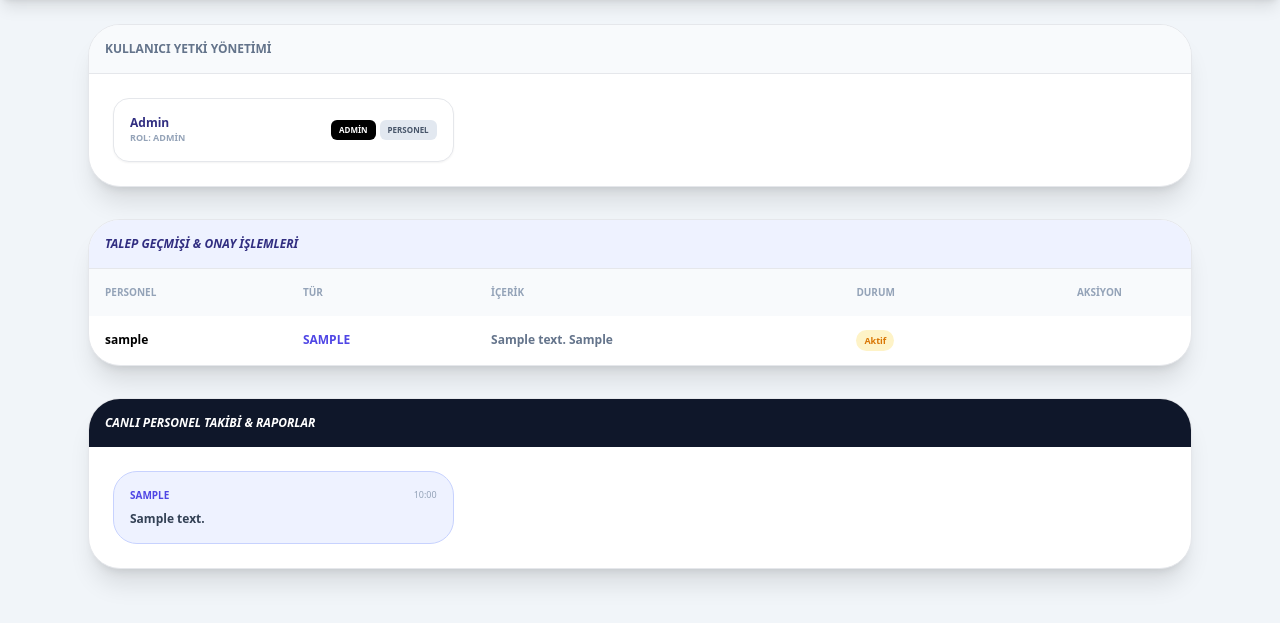
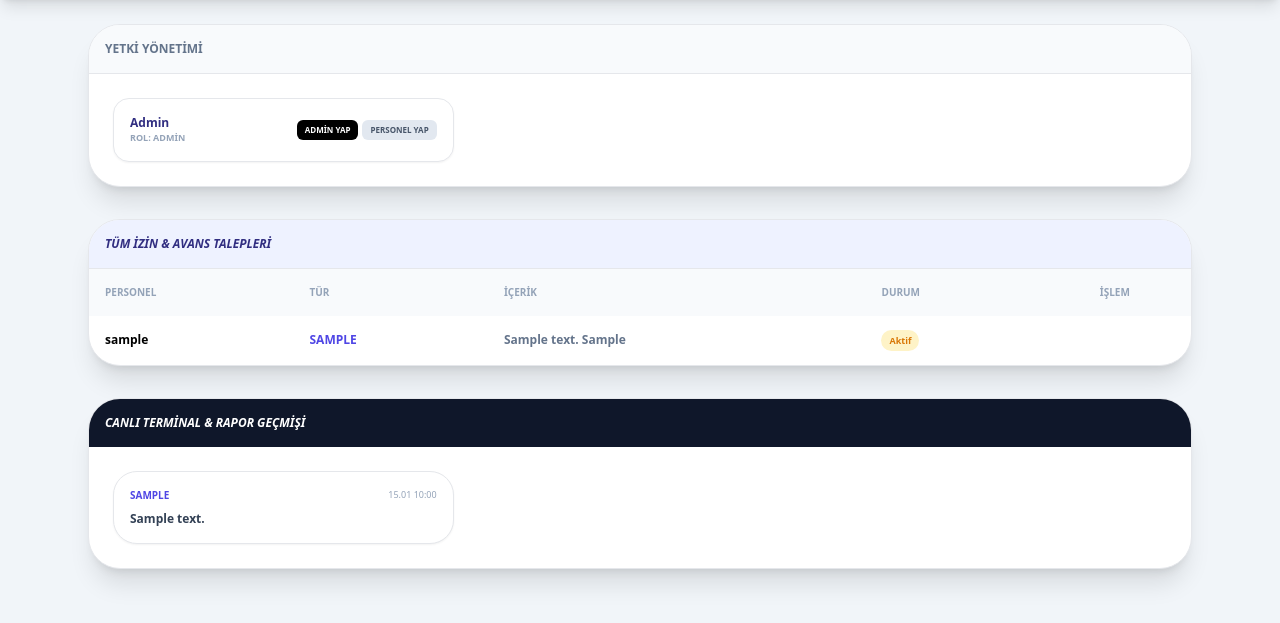
Before and after one commit to sametyalcin231/PTS_Sistemi, a Flask app: page /admin_panel in a window 1280 px wide. Shown: the part 63-686 px from the top of the page. Run offline with Flask 3, Linux system fonts and the light colour scheme; a user stored in the database is signed in; data comes from the database, SQL or seed files in the repository; tables that the repository leaves empty hold one stand-in row (values such as "Sample post"); some libraries are stand-ins or nearby versions.

Commit message:
Update admin.html

```diff
--- a/templates/admin.html
+++ b/templates/admin.html
@@ -18,7 +18,7 @@
 
     <main class="max-w-6xl mx-auto p-6 space-y-8">
         <div class="bg-white rounded-[2rem] shadow-xl overflow-hidden border">
-            <div class="p-4 bg-slate-50 border-b font-black text-xs uppercase text-slate-500">Kullanıcı Yetki Yönetimi</div>
+            <div class="p-4 bg-slate-50 border-b font-black text-xs uppercase text-slate-500">Yetki Yönetimi</div>
             <div class="p-6 grid grid-cols-1 md:grid-cols-2 lg:grid-cols-3 gap-4">
                 {% for u in users %}
                 <div class="p-4 border rounded-2xl flex justify-between items-center bg-white shadow-sm">
@@ -27,8 +27,8 @@
                         <p class="text-[9px] font-bold text-slate-400 uppercase">Rol: {{ u.role }}</p>
                     </div>
                     <div class="flex gap-1">
-                        <a href="/admin/set_role/{{ u.id }}/admin" class="text-[8px] bg-black text-white px-2 py-1 rounded-md font-black">ADMİN</a>
-                        <a href="/admin/set_role/{{ u.id }}/personel" class="text-[8px] bg-slate-200 text-slate-600 px-2 py-1 rounded-md font-black">PERSONEL</a>
+                        <a href="/admin/set_role/{{ u.id }}/admin" class="text-[8px] bg-black text-white px-2 py-1 rounded-md font-black">ADMİN YAP</a>
+                        <a href="/admin/set_role/{{ u.id }}/personel" class="text-[8px] bg-slate-200 text-slate-600 px-2 py-1 rounded-md font-black">PERSONEL YAP</a>
                     </div>
                 </div>
                 {% endfor %}
@@ -36,14 +36,14 @@
         </div>
 
         <div class="bg-white rounded-[2rem] shadow-xl overflow-hidden border">
-            <div class="p-4 bg-indigo-50 border-b font-black text-xs uppercase text-indigo-900 italic">Talep Geçmişi & Onay İşlemleri</div>
+            <div class="p-4 bg-indigo-50 border-b font-black text-xs uppercase text-indigo-900 italic">Tüm İzin & Avans Talepleri</div>
             <table class="w-full text-left">
                 <thead class="bg-slate-50 text-[10px] font-black uppercase text-slate-400">
-                    <tr><th class="p-4">Personel</th><th class="p-4">Tür</th><th class="p-4">İçerik</th><th class="p-4">Durum</th><th class="p-4 text-center">Aksiyon</th></tr>
+                    <tr><th class="p-4">Personel</th><th class="p-4">Tür</th><th class="p-4">İçerik</th><th class="p-4">Durum</th><th class="p-4 text-center">İşlem</th></tr>
                 </thead>
                 <tbody class="text-xs font-bold divide-y">
                     {% for r in reqs %}
-                    <tr class="hover:bg-slate-50 transition-colors">
+                    <tr class="hover:bg-slate-50">
                         <td class="p-4">{{ r.username }}</td>
                         <td class="p-4 uppercase text-indigo-600">{{ r.req_type }}</td>
                         <td class="p-4 text-slate-500">{{ r.content }} {{ r.amount or '' }}</td>
@@ -54,8 +54,8 @@
                         </td>
                         <td class="p-4 text-center">
                             {% if r.status == 'Beklemede' %}
-                            <a href="/admin/action/request/{{ r.id }}/Onaylandı" class="text-emerald-500 mx-1"><i class="fa-solid fa-circle-check"></i></a>
-                            <a href="/admin/action/request/{{ r.id }}/Reddedildi" class="text-rose-500 mx-1"><i class="fa-solid fa-circle-xmark"></i></a>
+                            <a href="/admin/action/request/{{ r.id }}/Onaylandı" class="text-emerald-500 mx-2 text-lg"><i class="fa-solid fa-check-circle"></i></a>
+                            <a href="/admin/action/request/{{ r.id }}/Reddedildi" class="text-rose-500 mx-2 text-lg"><i class="fa-solid fa-times-circle"></i></a>
                             {% endif %}
                         </td>
                     </tr>
@@ -65,25 +65,19 @@
         </div>
 
         <div class="bg-white rounded-[2rem] shadow-xl overflow-hidden border">
-            <div class="p-4 bg-slate-900 text-white font-black text-xs uppercase italic">Canlı Personel Takibi & Raporlar</div>
+            <div class="p-4 bg-slate-900 text-white font-black text-xs uppercase italic">Canlı Terminal & Rapor Geçmişi</div>
             <div class="grid grid-cols-1 md:grid-cols-2 lg:grid-cols-3 gap-4 p-6">
                 {% for l in logs %}
-                <div class="border rounded-3xl p-4 {% if l.status == 'Aktif' %}bg-indigo-50 border-indigo-200{% else %}bg-white{% endif %}">
-                    <div class="flex justify-between items-start mb-2">
+                <div class="border rounded-3xl p-4 bg-white shadow-sm">
+                    <div class="flex justify-between items-center mb-2">
                         <span class="text-[10px] font-black text-indigo-600 uppercase">{{ l.username }}</span>
-                        <span class="text-[9px] text-slate-400">{{ l.created_at.strftime('%H:%M') }}</span>
+                        <span class="text-[9px] text-slate-400">{{ l.created_at.strftime('%d.%m %H:%M') }}</span>
                     </div>
                     <p class="text-xs font-bold text-slate-700">{{ l.detail }}</p>
                     {% if l.type == 'Terminal' %}
-                    <div class="mt-2 py-1 px-3 bg-white rounded-lg border text-[10px] font-black text-indigo-900 flex justify-between">
-                        <span>SÜRE:</span>
+                    <div class="mt-2 py-2 px-3 bg-indigo-50 rounded-xl text-[10px] font-black text-indigo-900 flex justify-between">
+                        <span>GEÇEN SÜRE:</span>
                         <span>{{ get_duration(l.created_at, l.end_at) }}</span>
-                    </div>
-                    {% endif %}
-                    {% if l.type == 'Rapor' and l.status == 'Beklemede' %}
-                    <div class="flex gap-2 mt-3">
-                        <a href="/admin/action/activity/{{ l.id }}/Onaylandı" class="flex-1 bg-emerald-500 text-white py-1 rounded-lg text-[9px] text-center font-black">ONAYLA</a>
-                        <a href="/admin/action/activity/{{ l.id }}/Reddedildi" class="flex-1 bg-rose-500 text-white py-1 rounded-lg text-[9px] text-center font-black">REDDET</a>
                     </div>
                     {% endif %}
                 </div>
```
